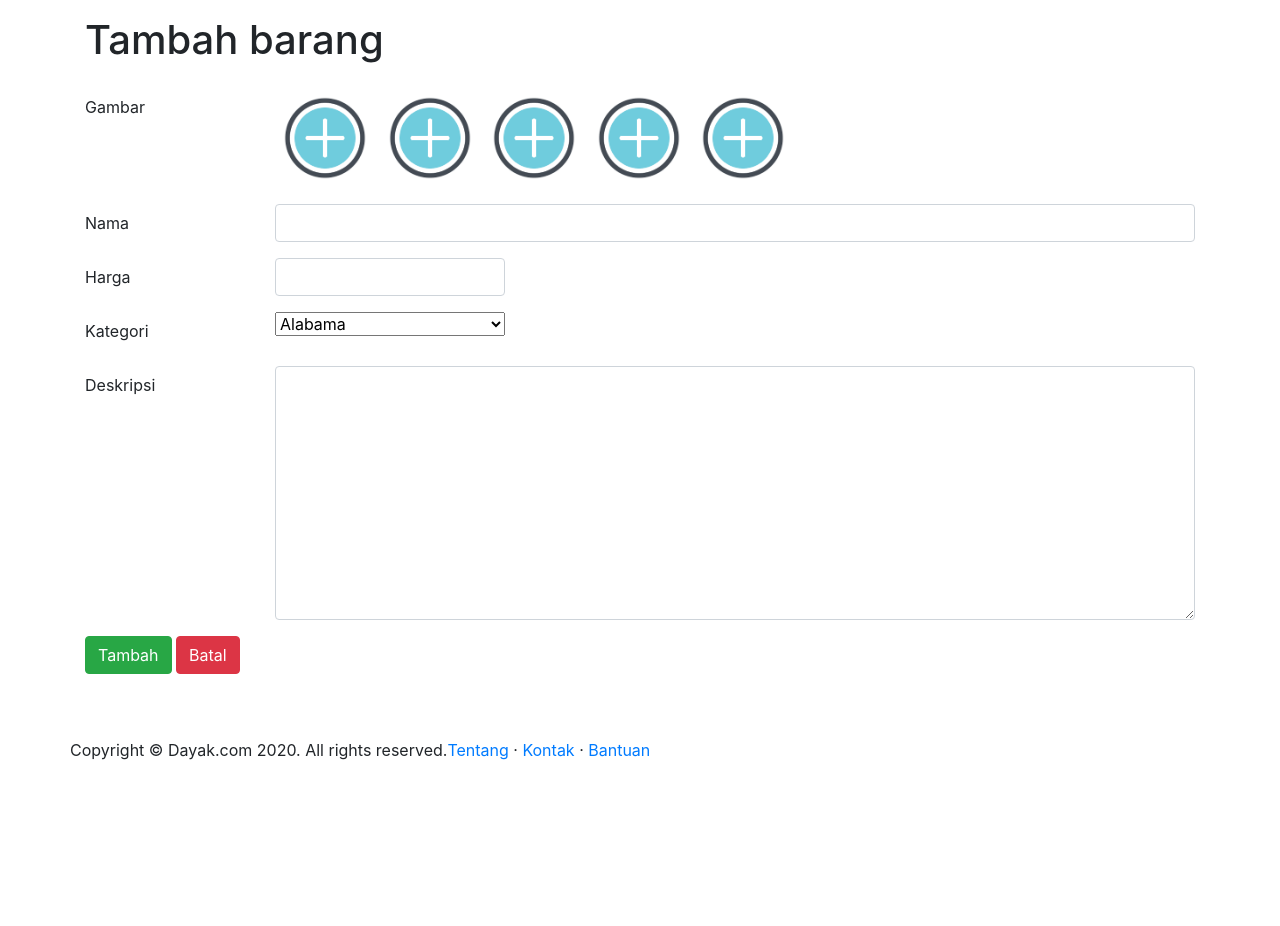
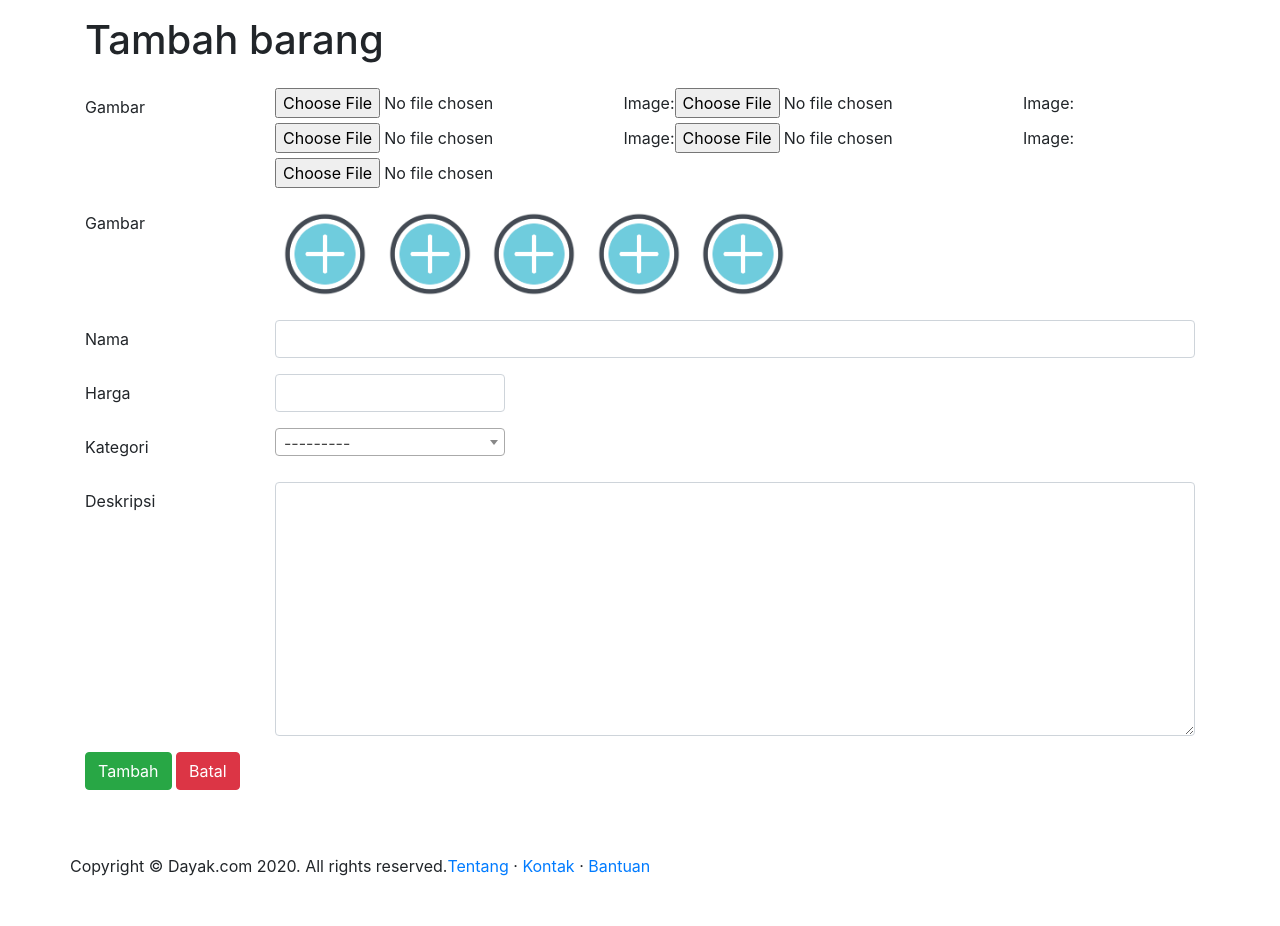
Before and after one commit to yeremiaChris/market-place, a Django app: page /tambah-barang/ in a window 1280 px wide. Shown: the part 80-1006 px from the top of the page. Before the commit the page ends 840 px from the top, so only its background shows below. Run offline with Django 3.2, Linux system fonts and the light colour scheme; some libraries are stand-ins or nearby versions.

Commit message:
membuat pagination di daftar barang

```diff
--- a/toko_app/forms.py
+++ b/toko_app/forms.py
@@ -7,10 +7,10 @@ class BarangForm(forms.ModelForm):
         model = Barang
         fields = ['gambar','nama_barang','harga','kategori','deskripsi']
         widgets = {
-
-            'gambar': forms.ClearableFileInput(attrs={'class': 'sampul','onchange':'preview()'}),
-            'kategori': forms.Select(attrs={'class': 'js-example-basic-single'}),
-            'deskripsi': forms.Textarea(attrs={'cols': '96','rows': '10'})
+            'nama_barang': forms.TextInput(attrs={'class': 'form-control'}),
+            'harga': forms.TextInput(attrs={'class': 'form-control', 'style': 'width: 25%;','type': 'number'}),
+            'kategori': forms.Select(attrs={'class': 'js-example-basic-single', 'style': 'width: 25%;'}),
+            'deskripsi': forms.Textarea(attrs={'class': 'form-control','rows': '10'})
         }
 
 
--- /dev/null
+++ b/toko_app/static/toko_app/js/select.js
@@ -0,0 +1,3 @@
+$(document).ready(function () {
+    $('.js-example-basic-single').select2();
+});
--- /dev/null
+++ b/toko_app/static/toko_app/js/tambah-barang.js
@@ -0,0 +1,50 @@
+// ini untuk gambar yang pertama
+const gambar = document.querySelector(".foto-banyak img");
+const input = document.querySelector(".input-banyak input");
+
+gambar.onclick = function () {
+    input.click();
+}
+// akhir gambar pertama
+
+input.onchange = function () {
+    const gambar = document.querySelector(".foto-banyak img");
+    const input = document.querySelector(".input-banyak input");
+
+
+    const fileSampul = new FileReader();
+    fileSampul.readAsDataURL(input.files[0]);
+
+    fileSampul.onload = function (e) {
+        gambar.src = e.target.result;
+    }
+}
+
+
+
+
+const gambardua = document.querySelectorAll("#gambar");
+const inputgambar = document.querySelectorAll(".coba");
+
+for (let u = 0; u < 4; u++) {
+    gambardua[u].onclick = function () {
+        inputgambar[u].click();
+    }
+
+    inputgambar[u].onchange = function () {
+
+        for (let k = 0; k < inputgambar.length; k++) {
+            const filefoto = new FileReader();
+
+            filefoto.onload = function (e) {
+                gambardua[k].src = e.target.result;
+            }
+
+
+
+            if (inputgambar[k].files[0]) {
+                filefoto.readAsDataURL(inputgambar[k].files[0])
+            }
+        }
+    }
+}
--- a/toko_app/templates/toko_app/base.html
+++ b/toko_app/templates/toko_app/base.html
@@ -12,6 +12,7 @@
         integrity="sha384-9aIt2nRpC12Uk9gS9baDl411NQApFmC26EwAOH8WgZl5MYYxFfc+NcPb1dKGj7Sk" crossorigin="anonymous">
 
     <link rel="stylesheet" href="{% static 'toko_app/css/style.css' %}">
+    <link rel="stylesheet" href="{% static 'toko_app/css/select2.min.css' %}">
     <title>Dayak</title>
 </head>
 
@@ -54,6 +55,13 @@
 
     <!-- slider -->
     <div class="container">
+        {% if messages %}
+            {% for message in messages %}
+                <div class="alert alert-success mt-3" role="alert" style="text-align: center;">
+                    {{ message }}
+                </div>
+            {% endfor %}
+        {% endif %}
         {% block content %}
 
         {% endblock %}
@@ -88,6 +96,9 @@
     <script src="{% static 'toko_app/js/bootstrap.min.js' %}"
         integrity="sha384-OgVRvuATP1z7JjHLkuOU7Xw704+h835Lr+6QL9UvYjZE3Ipu6Tp75j7Bh/kR0JKI"
         crossorigin="anonymous"></script>
+    <script src="{% static 'toko_app/js/select2.min.js' %}"></script>
+    <script src="{% static 'toko_app/js/select.js' %}"></script>
+    <script src="{% static 'toko_app/js/tambah-barang.js' %}"></script>
 </body>
 
 </html>
--- a/toko_app/templates/toko_app/tambah_barang.html
+++ b/toko_app/templates/toko_app/tambah_barang.html
@@ -1,7 +1,6 @@
 {% extends 'toko_app/base.html' %}
 {% load static %}
 {% block content %}
-
 <div class="row mt-3">
     <div class="col-lg-12">
         <h1>Tambah barang</h1>
@@ -9,54 +8,59 @@
 </div>
 <div class="row">
     <div class="col-lg-12">
-        <form class="mt-3">
-            <div class="form-group row" style="display: none;">
+        <form class="mt-3" method="POST" enctype="multipart/form-data" action="{% url 'tambah-barang' %}">
+            {% csrf_token %}
+            <div class="form-group row" >
                 <label for="gambar" class="col-sm-2 col-form-label">Gambar</label>
                 <div class="col-sm-10 input-banyak">
-                    <input type="file">
-                    <input type="file" class="coba">
-                    <input type="file" class="coba">
-                    <input type="file" class="coba">
-                    <input type="file" class="coba">
+                    {{ form.gambar.errors }}
+                    {{ form.gambar }}
+                    {{ formset.management_form }}
+                    {% for forms in formset %}
+                        {{forms}}
+                        <!-- <input type="file" class="coba">
+                        <input type="file" class="coba">
+                        <input type="file" class="coba">
+                        <input type="file" class="coba"> -->
+                    {% endfor %}
                 </div>
             </div>
             <div class="form-group row ">
                 <label for="gambars" class="col-sm-2 col-form-label">Gambar</label>
                 <div class="col-sm-10 foto-banyak">
                     <img src="{% static 'toko_app/img/index.png' %}" alt="" width="100px" height="100px">
-                    <img src="img/index.png" alt="" width="100px" height="100px" id="gambar">
-                    <img src="img/index.png" alt="" width="100px" height="100px" id="gambar">
-                    <img src="img/index.png" alt="" width="100px" height="100px" id="gambar">
-                    <img src="img/index.png" alt="" width="100px" height="100px" id="gambar">
+                    <img src="{% static 'toko_app/img/index.png' %}" alt="" width="100px" height="100px" id="gambar">
+                    <img src="{% static 'toko_app/img/index.png' %}" alt="" width="100px" height="100px" id="gambar">
+                    <img src="{% static 'toko_app/img/index.png' %}" alt="" width="100px" height="100px" id="gambar">
+                    <img src="{% static 'toko_app/img/index.png' %}" alt="" width="100px" height="100px" id="gambar">
                 </div>
             </div>
             <div class="form-group row">
                 <label for="nama" class="col-sm-2 col-form-label">Nama</label>
                 <div class="col-sm-10">
-                    <input type="text" class="form-control" name="nama">
+                    {{ form.nama_barang.errors }}
+                    {{ form.nama_barang }}
                 </div>
             </div>
             <div class="form-group row">
                 <label for="harga" class="col-sm-2 col-form-label">Harga</label>
                 <div class="col-sm-10">
-                    <input type="number" name="harga" class="form-control" style="width: 25%;">
+                    {{ form.harga.errors }}
+                    {{ form.harga }}
                 </div>
             </div>
             <div class="form-group row">
                 <label for="kategori" class="col-sm-2 col-form-label">Kategori</label>
                 <div class="col-sm-10">
-                    <select class="js-example-basic-single" name="kategori" style="width: 25%;">
-                        <option value="AL">Alabama</option>
-                        ...
-                        <option value="WY">Wyoming</option>
-                    </select>
+                    {{ form.kategori.errors }}
+                    {{ form.kategori }}
                 </div>
 
             </div>
             <div class="form-group row">
                 <label for="harga" class="col-sm-2 col-form-label">Deskripsi</label>
                 <div class="col-sm-10">
-                    <textarea class="form-control" rows="10" name="deskripsi"></textarea>
+                    {{ form.deskripsi }}
                 </div>
             </div>
             <div class="form-group row">
@@ -78,5 +82,4 @@
         </div>
     </footer>
 </div>
-
 {% endblock content %}
--- a/toko_app/views.py
+++ b/toko_app/views.py
@@ -7,6 +7,12 @@ from .models import Image,Barang
 from django import forms
 
 from django.shortcuts import get_object_or_404
+
+from django.contrib import messages
+from django.core.paginator import Paginator
+
+
+
 
 
 # Create your views here.
@@ -20,7 +26,7 @@ def index(request):
 
 def tambah_barang(request):
     form = BarangForm()
-    formset = modelformset_factory(Image,extra=3,fields=('image',),widgets={
+    formset = modelformset_factory(Image,extra=4,fields=('image',),widgets={
         'image': forms.ClearableFileInput(attrs={'class': 'coba'})
     })
     if request.method == 'POST':
@@ -29,13 +35,16 @@ def tambah_barang(request):
         if form.is_valid() and formset.is_valid():
             item = form.save(commit=False)
             item.save()
-
+            messages.success(request,'Barang berhasil di tambahkan ')
             for f in formset:
                 try:
                     gambar = Image(barang=item,image=f.cleaned_data['image'])
                     gambar.save()
+
+                    messages.success(request, 'Barang berhasil di tambahkan ')
                 except Exception as e:
                     break
+
         return redirect('daftar-barang')
     else:
         form = BarangForm()
@@ -46,7 +55,10 @@ def tambah_barang(request):
 
 def daftar_barang(request):
     barang = Barang.objects.all().order_by('-id')
-    return render(request,'toko_app/daftar.html',{'barang': barang})
+    paginator = Paginator(barang,5)
+    page_number = request.GET.get('page')
+    page_obj = paginator.get_page(page_number)
+    return render(request, 'toko_app/daftar.html', {'barang': barang,'page_obj': page_obj})
 
 def update_barang(request,pk):
     barang = get_object_or_404(Barang,id=pk)
```
Also changed, not shown: toko_app/templates/toko_app/daftar.html (+52 -29 lines), media/gambar/WhatsApp_Image_2020-08-04_at_12.07.35.jpeg (added), media/gambar/kartu_keluarga.jpeg (added), media/gambar/kartu_tanda_penduduk.jpeg (added), media/gambar/lll.png (added), media/gambar/lll_GmCrFtk.png (added), media/gambar/lll_vTiHEKz.png (added), media/gambar/sayur_LG4nZ1V.png (added), media/gambar/sfd.jpg (added), media/gambar/sfd_hSZpIcY.jpg (added).
